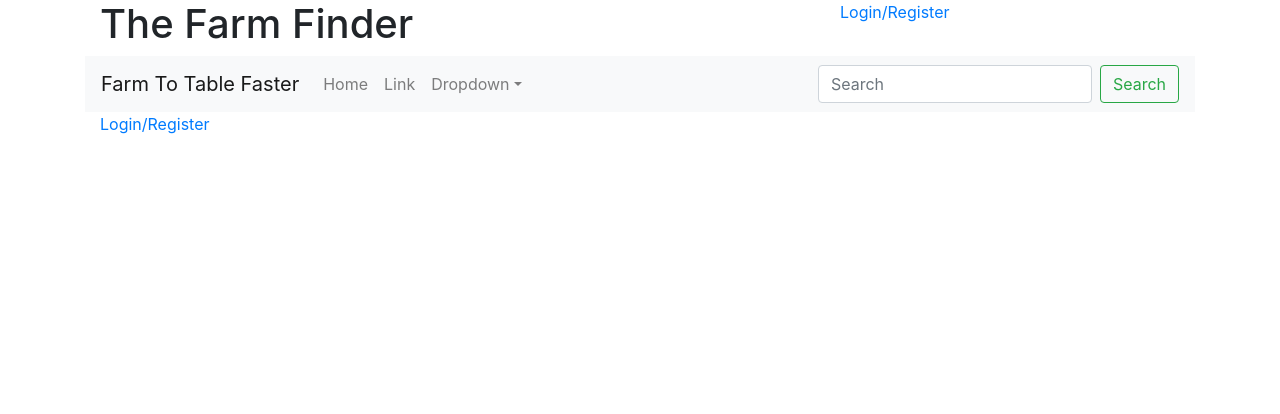
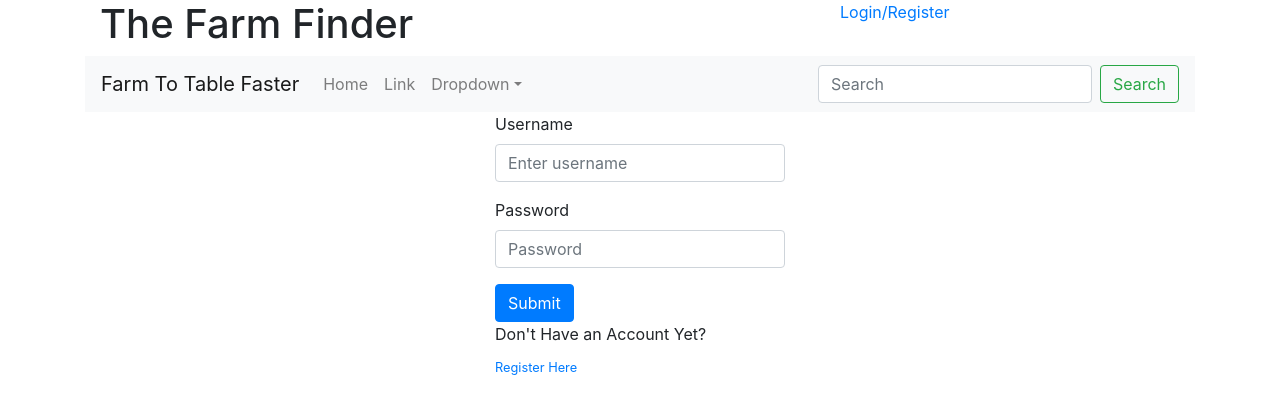
Before and after one commit to galeazzij/The-Farm-Finder, a React (Create React App) app in the folder client/: page / in a window 1280 px wide. Shown: the top 414 px of the page. Built offline with nearby package versions, Linux system fonts and the light colour scheme; no server answers.

Commit message:
FE update Login and Home to route to Login if not logged in

```diff
--- a/client/src/screens/Home.jsx
+++ b/client/src/screens/Home.jsx
@@ -1,10 +1,10 @@
 import React, { useState, useEffect } from "react";
 import food from "../images/food_image.jpg";
 import farm from "../images/farm_image.jpg";
-import { Link } from "react-router-dom";
 
 import { Container, Card, Button, CardDeck } from "react-bootstrap";
 import { verifyUser } from "../services/auth";
+import Login from "../components/Login";
 
 export default function Home(props) {
   const [currentUser, setCurrentUser] = useState(null);
@@ -56,7 +56,7 @@ export default function Home(props) {
           </CardDeck>
         </>
       ) : (
-        <Link to="/login">Login/Register</Link>
+          <Login to="/login" />
       )}
     </Container>
   );
```
Also changed, not shown: client/src/components/Login.jsx (+0 -25 lines), 1 other file (tests, documents, lock files or other folders).
